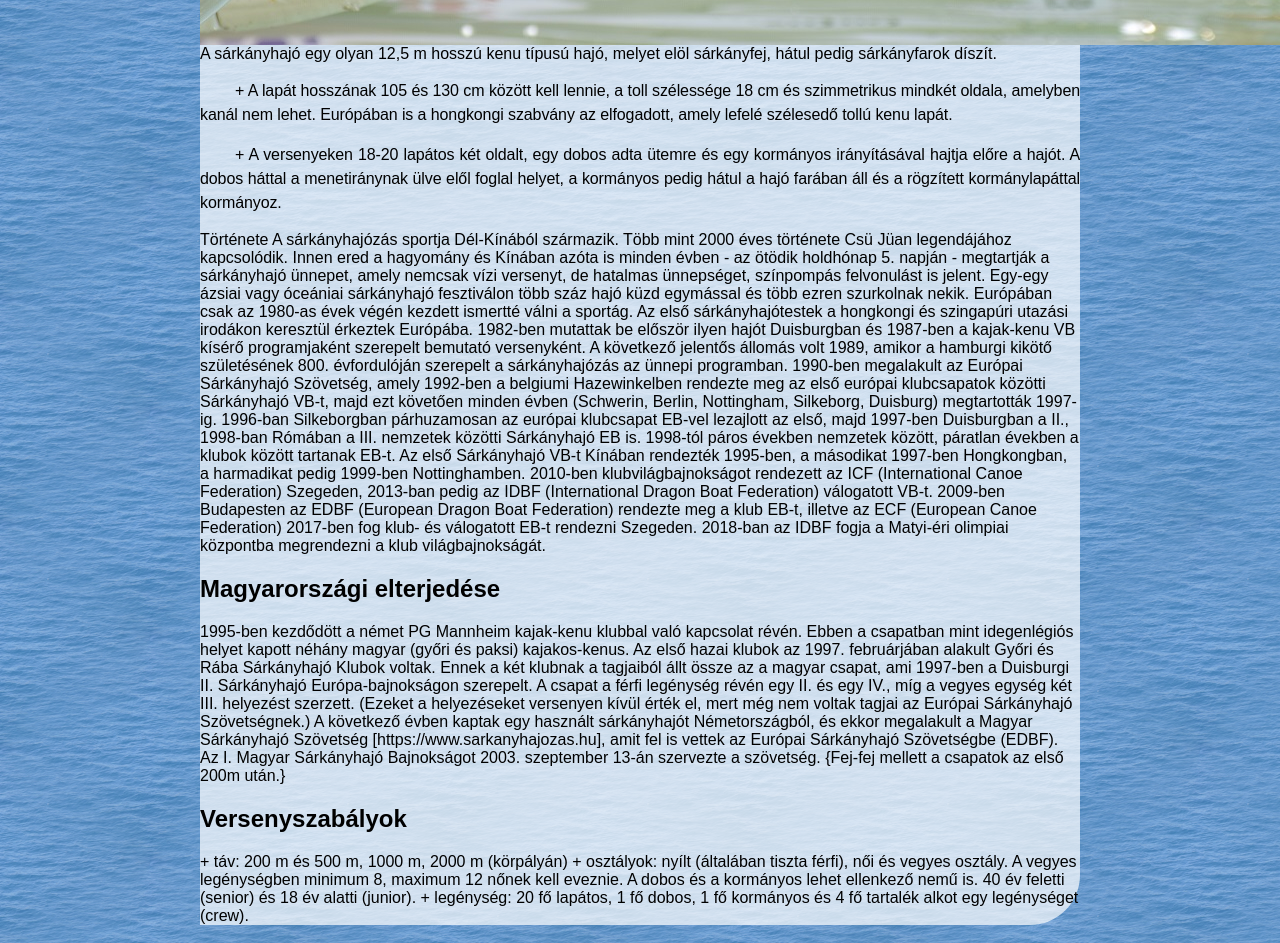
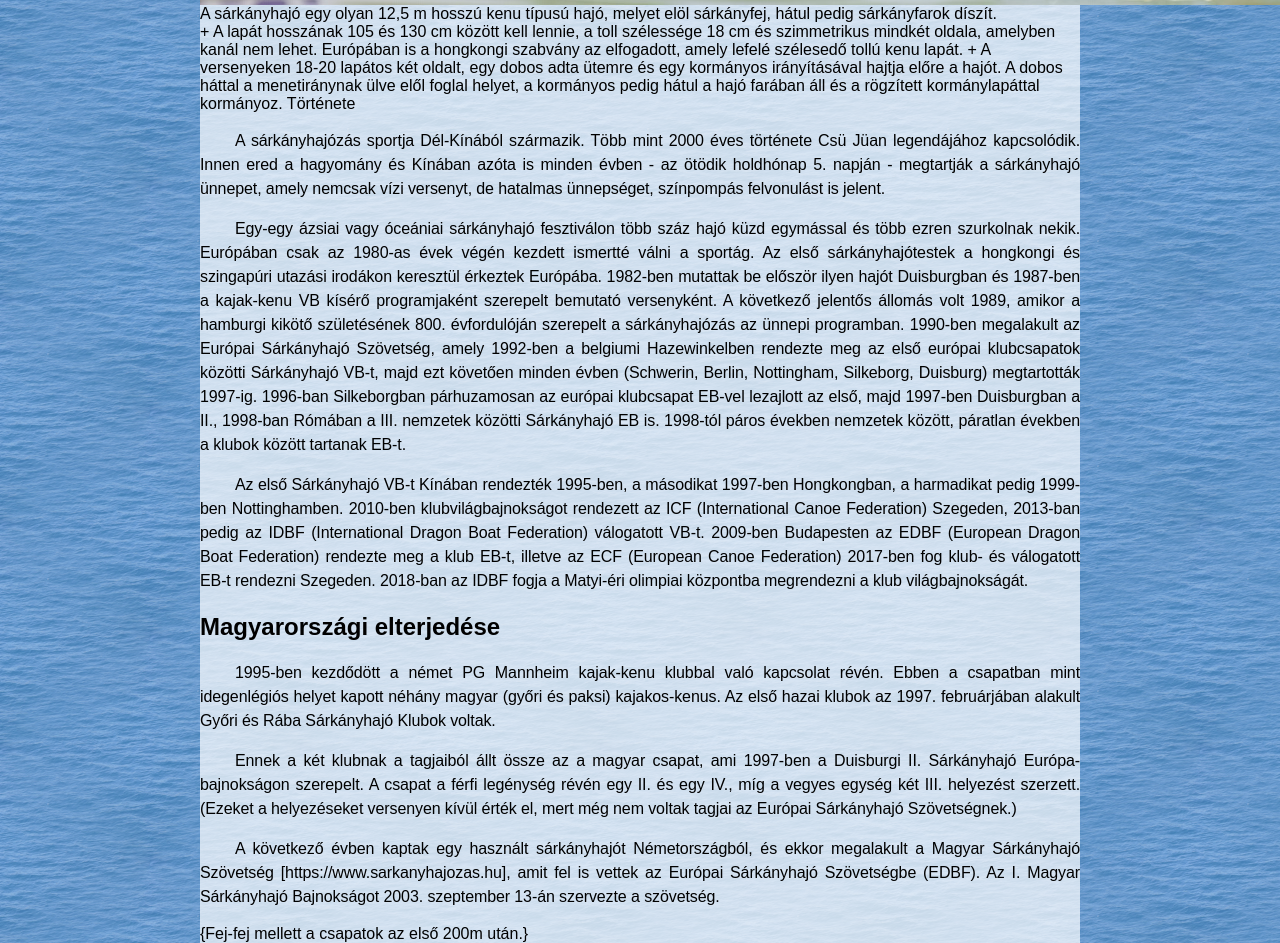
Before and after one commit to szabadosb/2024-11-05-Sarkanyhajo, a plain HTML site: page index.html in a window 1280 px wide. Shown: the part 937-1880 px from the top of the page. Drawn offline with Linux system fonts and the light colour scheme.

Commit message:
6. fixed

```diff
--- a/index.html
+++ b/index.html
@@ -10,30 +10,26 @@
    <div id="leiras">
     <h1>Sárkányhajózás</h1>
 
-Az Európai Sárkányhajó Szövetség a következőkben szabályozza a hajó és a lapát formáját és méreteit.
+<p>Az Európai Sárkányhajó Szövetség a következőkben szabályozza a hajó és a lapát formáját és méreteit.</p>
 
-<p>+ A hajótest 12,49 méter, a sárkányfejjel és farokkal együtt 13,5 méter hosszú, szélessége 1,15 méter, súlya 250 kg lehet.</p>
++ A hajótest 12,49 méter, a sárkányfejjel és farokkal együtt 13,5 méter hosszú, szélessége 1,15 méter, súlya 250 kg lehet.
 <div id="kép">
 <img src="hajoorr.jpg" alt="„Sárkányfej a hajón">
 A sárkányhajó egy olyan 12,5 m hosszú kenu típusú hajó, melyet elöl sárkányfej, hátul pedig sárkányfarok díszít.
 </div>
-<p>+ A lapát hosszának 105 és 130 cm között kell lennie, a toll szélessége 18 cm és szimmetrikus mindkét oldala, amelyben kanál nem lehet. Európában is a hongkongi szabvány az elfogadott, amely lefelé szélesedő tollú kenu lapát.</p>
-<p>+ A versenyeken 18-20 lapátos két oldalt, egy dobos adta ütemre és egy kormányos irányításával hajtja előre a hajót. A dobos háttal a menetiránynak ülve elől foglal helyet, a kormányos pedig hátul a hajó farában áll és a rögzített kormánylapáttal kormányoz.</p>
-
++ A lapát hosszának 105 és 130 cm között kell lennie, a toll szélessége 18 cm és szimmetrikus mindkét oldala, amelyben kanál nem lehet. Európában is a hongkongi szabvány az elfogadott, amely lefelé szélesedő tollú kenu lapát.
++ A versenyeken 18-20 lapátos két oldalt, egy dobos adta ütemre és egy kormányos irányításával hajtja előre a hajót. A dobos háttal a menetiránynak ülve elől foglal helyet, a kormányos pedig hátul a hajó farában áll és a rögzített kormánylapáttal kormányoz.
 Története
 
-A sárkányhajózás sportja Dél-Kínából származik. Több mint 2000 éves története Csü Jüan legendájához kapcsolódik. Innen ered a hagyomány és Kínában azóta is minden évben - az ötödik holdhónap 5. napján - megtartják a sárkányhajó ünnepet, amely nemcsak vízi versenyt, de hatalmas ünnepséget, színpompás felvonulást is jelent.
+<p>A sárkányhajózás sportja Dél-Kínából származik. Több mint 2000 éves története Csü Jüan legendájához kapcsolódik. Innen ered a hagyomány és Kínában azóta is minden évben - az ötödik holdhónap 5. napján - megtartják a sárkányhajó ünnepet, amely nemcsak vízi versenyt, de hatalmas ünnepséget, színpompás felvonulást is jelent.</p>
 
-Egy-egy ázsiai vagy óceániai sárkányhajó fesztiválon több száz hajó küzd egymással és több ezren szurkolnak nekik. Európában csak az 1980-as évek végén kezdett ismertté válni a sportág. Az első sárkányhajótestek a hongkongi és szingapúri utazási irodákon keresztül érkeztek Európába. 1982-ben mutattak be először ilyen hajót Duisburgban és 1987-ben a kajak-kenu VB kísérő programjaként szerepelt bemutató versenyként. A következő jelentős állomás volt 1989, amikor a hamburgi kikötő születésének 800. évfordulóján szerepelt a sárkányhajózás az ünnepi programban. 1990-ben megalakult az Európai Sárkányhajó Szövetség, amely 1992-ben a belgiumi Hazewinkelben rendezte meg az első európai klubcsapatok közötti Sárkányhajó VB-t, majd ezt követően minden évben (Schwerin, Berlin, Nottingham, Silkeborg, Duisburg) megtartották 1997-ig. 1996-ban Silkeborgban párhuzamosan az európai klubcsapat EB-vel lezajlott az első, majd 1997-ben Duisburgban a II., 1998-ban Rómában a III. nemzetek közötti Sárkányhajó EB is. 1998-tól páros években nemzetek között, páratlan években a klubok között tartanak EB-t.
-
-Az első Sárkányhajó VB-t Kínában rendezték 1995-ben, a másodikat 1997-ben Hongkongban, a harmadikat pedig 1999-ben Nottinghamben. 2010-ben klubvilágbajnokságot rendezett az ICF (International Canoe Federation) Szegeden, 2013-ban pedig az IDBF (International Dragon Boat Federation) válogatott VB-t. 2009-ben Budapesten az EDBF (European Dragon Boat Federation) rendezte meg a klub EB-t, illetve az ECF (European Canoe Federation) 2017-ben fog klub- és válogatott EB-t rendezni Szegeden. 2018-ban az IDBF fogja a Matyi-éri olimpiai központba megrendezni a klub világbajnokságát.
+<p>Egy-egy ázsiai vagy óceániai sárkányhajó fesztiválon több száz hajó küzd egymással és több ezren szurkolnak nekik. Európában csak az 1980-as évek végén kezdett ismertté válni a sportág. Az első sárkányhajótestek a hongkongi és szingapúri utazási irodákon keresztül érkeztek Európába. 1982-ben mutattak be először ilyen hajót Duisburgban és 1987-ben a kajak-kenu VB kísérő programjaként szerepelt bemutató versenyként. A következő jelentős állomás volt 1989, amikor a hamburgi kikötő születésének 800. évfordulóján szerepelt a sárkányhajózás az ünnepi programban. 1990-ben megalakult az Európai Sárkányhajó Szövetség, amely 1992-ben a belgiumi Hazewinkelben rendezte meg az első európai klubcsapatok közötti Sárkányhajó VB-t, majd ezt követően minden évben (Schwerin, Berlin, Nottingham, Silkeborg, Duisburg) megtartották 1997-ig. 1996-ban Silkeborgban párhuzamosan az európai klubcsapat EB-vel lezajlott az első, majd 1997-ben Duisburgban a II., 1998-ban Rómában a III. nemzetek közötti Sárkányhajó EB is. 1998-tól páros években nemzetek között, páratlan években a klubok között tartanak EB-t.</p>
+<p>Az első Sárkányhajó VB-t Kínában rendezték 1995-ben, a másodikat 1997-ben Hongkongban, a harmadikat pedig 1999-ben Nottinghamben. 2010-ben klubvilágbajnokságot rendezett az ICF (International Canoe Federation) Szegeden, 2013-ban pedig az IDBF (International Dragon Boat Federation) válogatott VB-t. 2009-ben Budapesten az EDBF (European Dragon Boat Federation) rendezte meg a klub EB-t, illetve az ECF (European Canoe Federation) 2017-ben fog klub- és válogatott EB-t rendezni Szegeden. 2018-ban az IDBF fogja a Matyi-éri olimpiai központba megrendezni a klub világbajnokságát.</p>
 <h2>Magyarországi elterjedése</h2>
 
-1995-ben kezdődött a német PG Mannheim kajak-kenu klubbal való kapcsolat révén. Ebben a csapatban mint idegenlégiós helyet kapott néhány magyar (győri és paksi) kajakos-kenus. Az első hazai klubok az 1997. februárjában alakult Győri és Rába Sárkányhajó Klubok voltak.
-
-Ennek a két klubnak a tagjaiból állt össze az a magyar csapat, ami 1997-ben a Duisburgi II. Sárkányhajó Európa-bajnokságon szerepelt. A csapat a férfi legénység révén egy II. és egy IV., míg a vegyes egység két III. helyezést szerzett. (Ezeket a helyezéseket versenyen kívül érték el, mert még nem voltak tagjai az Európai Sárkányhajó Szövetségnek.)
-
-A következő évben kaptak egy használt sárkányhajót Németországból, és ekkor megalakult a Magyar Sárkányhajó Szövetség [https://www.sarkanyhajozas.hu], amit fel is vettek az Európai Sárkányhajó Szövetségbe (EDBF). Az I. Magyar Sárkányhajó Bajnokságot 2003. szeptember 13-án szervezte a szövetség.
+<p>1995-ben kezdődött a német PG Mannheim kajak-kenu klubbal való kapcsolat révén. Ebben a csapatban mint idegenlégiós helyet kapott néhány magyar (győri és paksi) kajakos-kenus. Az első hazai klubok az 1997. februárjában alakult Győri és Rába Sárkányhajó Klubok voltak.</p>
+<p>Ennek a két klubnak a tagjaiból állt össze az a magyar csapat, ami 1997-ben a Duisburgi II. Sárkányhajó Európa-bajnokságon szerepelt. A csapat a férfi legénység révén egy II. és egy IV., míg a vegyes egység két III. helyezést szerzett. (Ezeket a helyezéseket versenyen kívül érték el, mert még nem voltak tagjai az Európai Sárkányhajó Szövetségnek.)</p>
+<p>A következő évben kaptak egy használt sárkányhajót Németországból, és ekkor megalakult a Magyar Sárkányhajó Szövetség [https://www.sarkanyhajozas.hu], amit fel is vettek az Európai Sárkányhajó Szövetségbe (EDBF). Az I. Magyar Sárkányhajó Bajnokságot 2003. szeptember 13-án szervezte a szövetség.</p>
 
 {Fej-fej mellett a csapatok az első 200m után.}
 
```
